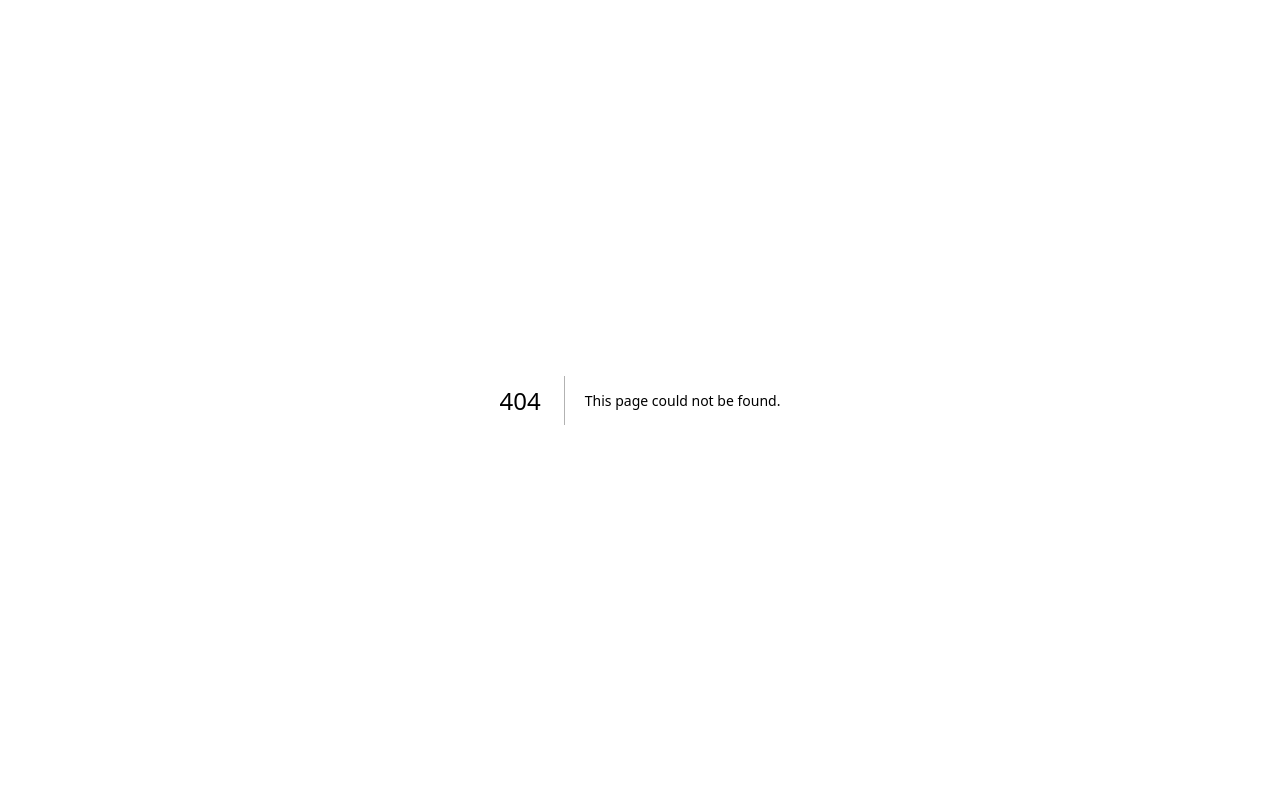
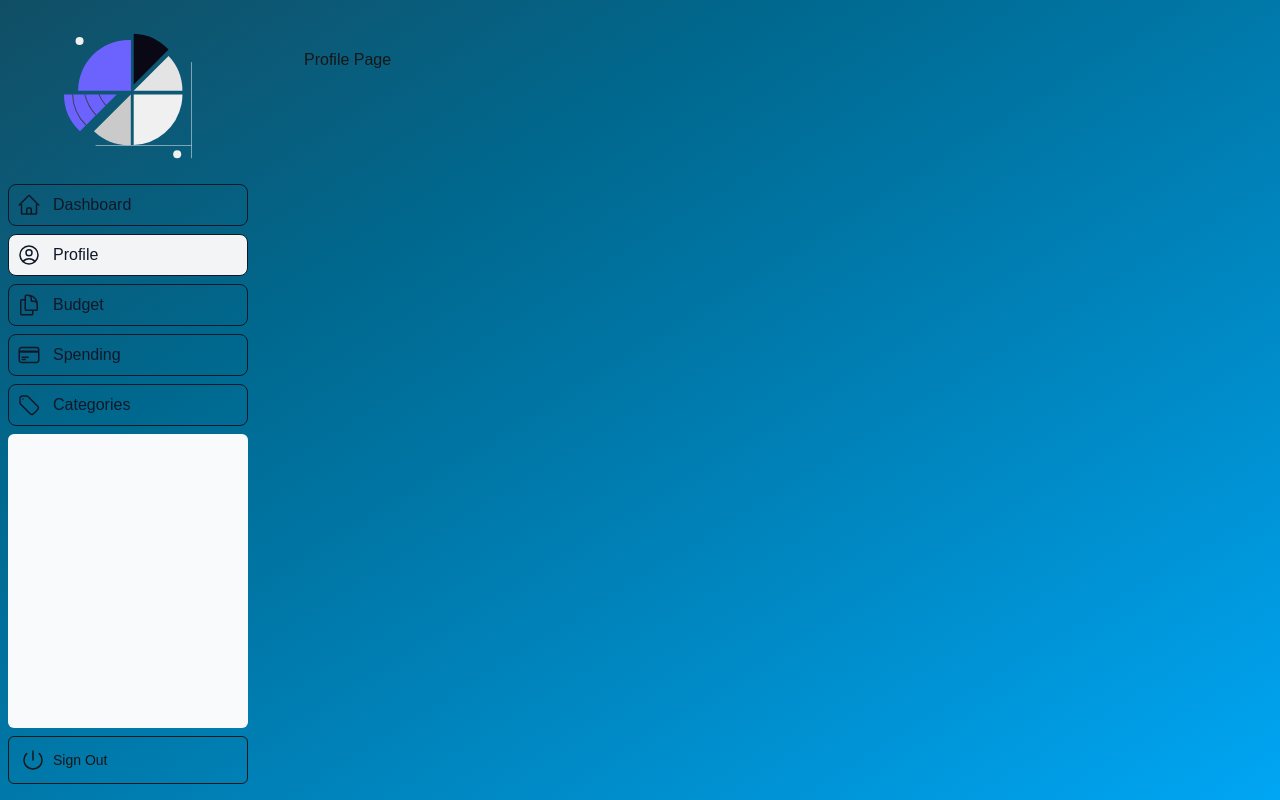
Before and after one commit to MarkusIngerslev/next-economic-frontend, a Next.js app: page /dashboard/profile in a window 1280 px wide. Before the commit this address had no page. Built offline with nearby package versions, Linux system fonts and the light colour scheme; no server answers.

Commit message:
Added new menu link for page profile

```diff
--- /dev/null
+++ b/src/app/dashboard/profile/page.tsx
@@ -0,0 +1,9 @@
+import { Metadata } from "next";
+
+export const metadata: Metadata = {
+  title: "Profile",
+};
+
+export default function Page() {
+  return <p>Profile Page</p>;
+}
--- a/src/app/ui/dashboard/nav-links.tsx
+++ b/src/app/ui/dashboard/nav-links.tsx
@@ -5,6 +5,7 @@ import {
   TagIcon,
   DocumentDuplicateIcon,
   CreditCardIcon,
+  UserCircleIcon,
 } from "@heroicons/react/24/outline";
 import Link from "next/link";
 import { usePathname } from "next/navigation";
@@ -17,6 +18,11 @@ const links = [
     name: "Dashboard",
     href: "/dashboard",
     icon: HomeIcon,
+  },
+  {
+    name: "Profile",
+    href: "/dashboard/profile",
+    icon: UserCircleIcon,
   },
   {
     name: "Budget",
```
